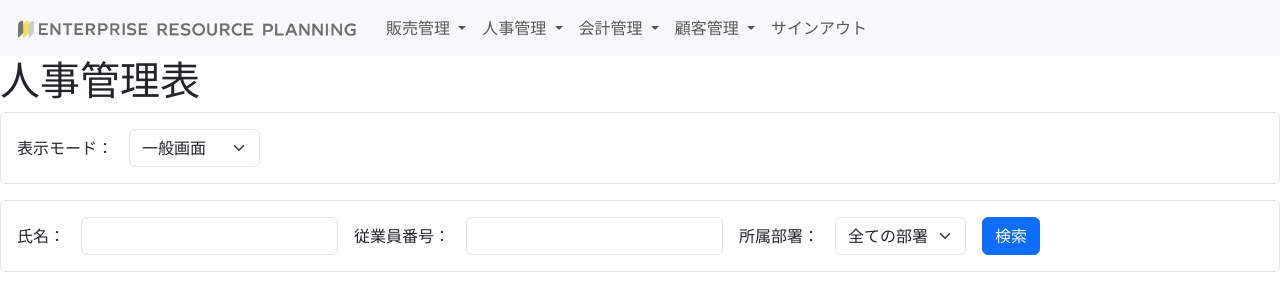
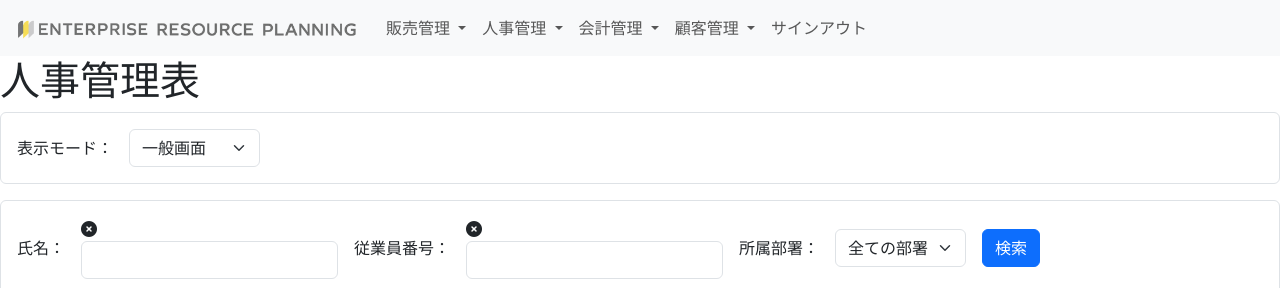
Before and after one commit to Kobadai722/phpSystem, a PHP site: page /human/main.php in a window 1280 px wide. Shown: the top 288 px of the page. Run offline with PHP 8.4, Linux system fonts and the light colour scheme; data that the repository does not hold is empty; a stand-in replaces the project's code that opens the database connection.

Commit message:
をっち

```diff
--- a/human/main.php
+++ b/human/main.php
@@ -6,6 +6,8 @@
     <title>人事管理表</title>
     <link href="https://cdn.jsdelivr.net/npm/bootstrap@5.3.0/dist/css/bootstrap.min.css" rel="stylesheet"
         integrity="sha384-9ndCyUaIbzAi2FUVXJi0CjmCapSmO7SnpJef0486qhLnuZ2cdeRhO02iuK6FUUVM" crossorigin="anonymous">
+    <!-- Font Awesome CDNを追加 -->
+    <link rel="stylesheet" href="https://cdnjs.cloudflare.com/ajax/libs/font-awesome/6.5.1/css/all.min.css" integrity="sha512-DTOQO9RWCH3ppGqcWaEA1BIZOC6xxalwEsw9c2QQeAIftl+Vegovlnee1c9QX4TctnWMn13TZye+giMm8e2LwA==" crossorigin="anonymous" referrerpolicy="no-referrer" />
     <link rel="stylesheet" href="human.css">
 </head>
 <?php include '../header.php'; ?>
@@ -27,7 +29,7 @@
     ?>
     <div class="mb-3 p-3 border rounded">
         <form>
-            <div class="row g-3 aligh-items-center">
+            <div class="row g-3 align-items-center">
                 <div class="col-auto">
                     <label for="display_mode_select" class="col-form-label">表示モード：</label>
                 </div>
@@ -56,7 +58,7 @@
                     <label for="id_keyword" class="col-form-label">従業員番号：</label>
                 </div>
                 <div class="col-auto">
-                <span onclick="clearInput(this)"><i class="fas fa-times-circle"></i></span>
+                    <span onclick="clearInput(this)"><i class="fas fa-times-circle"></i></span>
                     <input type="text" id="id_keyword" name="id_keyword" class="form-control" value="<?= htmlspecialchars($_GET['id_keyword'] ?? '', ENT_QUOTES) ?>">
                 </div>
 
```
